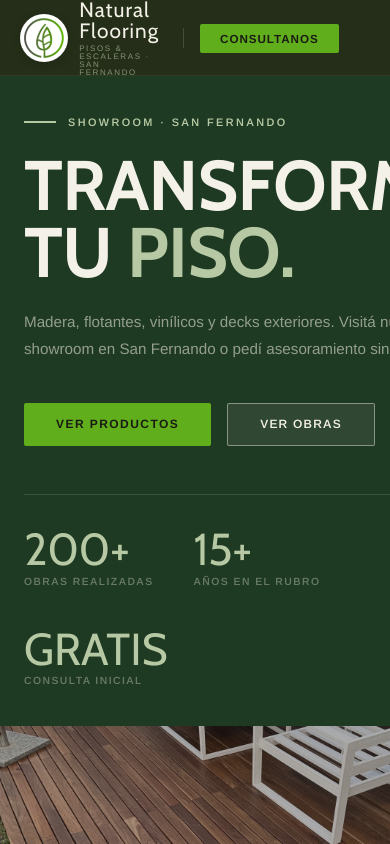
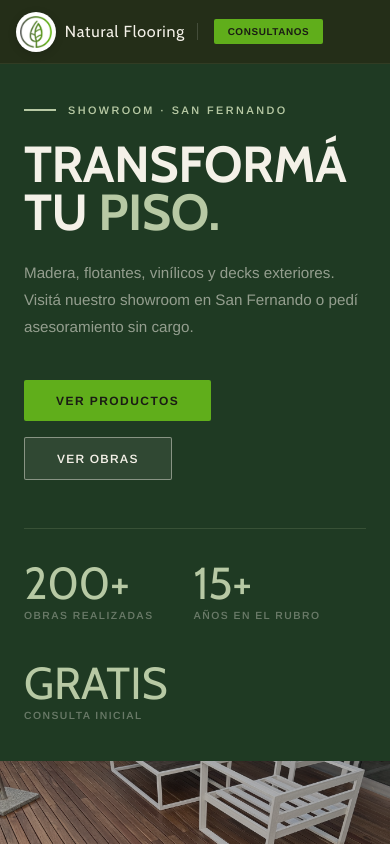
Before and after one commit to pisosnaturalflooring-arch/natural-flooring, a Next.js app: page / in a window 390 px wide. Shown: the top 844 px of the page. Built offline with nearby package versions, Linux system fonts and the light colour scheme.

Commit message:
mas cosas de responsive

```diff
--- a/components/natural-flooring/NaturalFlooringPage.module.css
+++ b/components/natural-flooring/NaturalFlooringPage.module.css
@@ -602,10 +602,12 @@
 .categoryName {
   margin: 0 0 0.75rem;
   font-family: var(--display);
-  font-size: 1.75rem;
+  font-size: clamp(1.25rem, 5.2vw, 1.75rem);
   line-height: 1;
   letter-spacing: 0.03em;
   color: var(--cream);
+  overflow-wrap: anywhere;
+  word-break: break-word;
 }
 
 .categoryMore {
@@ -2670,7 +2672,7 @@ a.contactRow:hover {
   }
 
   .mapWrap {
-    height: 240px;
+    height: 320px;
   }
 
   .bookingGrid {
@@ -2772,6 +2774,50 @@ a.contactRow:hover {
   .header {
     padding-top: 0;
     padding-bottom: 0;
+    padding-left: 1rem;
+    padding-right: 1.25rem;
+    height: 64px;
+    gap: 0.75rem;
+  }
+
+  .logo {
+    gap: 0.55rem;
+    min-width: 0;
+  }
+
+  .logo .brandMarkOnDark,
+  .logo .brandMarkBare {
+    width: 40px !important;
+    height: 40px !important;
+  }
+
+  .logoTop {
+    font-size: 1rem;
+    white-space: nowrap;
+  }
+
+  .logoSub {
+    display: none;
+  }
+
+  .navCta {
+    padding: 0.45rem 0.85rem;
+    font-size: 0.62rem;
+    letter-spacing: 0.06em;
+    white-space: nowrap;
+  }
+
+  .headerIconGroup {
+    gap: 0.5rem;
+    padding-right: 0;
+  }
+
+  .headerIconGroup::before {
+    display: block;
+    width: 1px;
+    height: 1.1rem;
+    margin-right: 0.5rem;
+    background: rgba(255, 255, 255, 0.15);
   }
 
   .nav {
@@ -2780,6 +2826,7 @@ a.contactRow:hover {
 
   .hero {
     grid-template-columns: 1fr;
+    padding-top: 64px;
   }
 
   .heroRight {
@@ -2791,7 +2838,9 @@ a.contactRow:hover {
   }
 
   .heroTitle {
-    font-size: clamp(4rem, 18vw, 6rem);
+    font-size: clamp(2.75rem, 13vw, 5rem);
+    overflow-wrap: anywhere;
+    word-break: break-word;
   }
 
   .speciesStrip,
--- /dev/null
+++ b/next.config.js
@@ -0,0 +1,6 @@
+/** @type {import('next').NextConfig} */
+const nextConfig = {
+  allowedDevOrigins: ["192.168.1.11", "192.168.0.*", "192.168.1.*", "10.0.0.*"],
+};
+
+module.exports = nextConfig;
```
